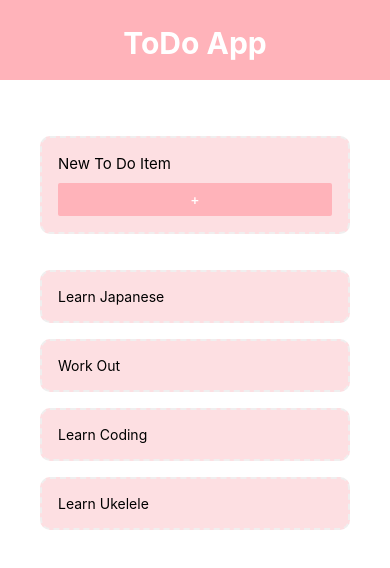
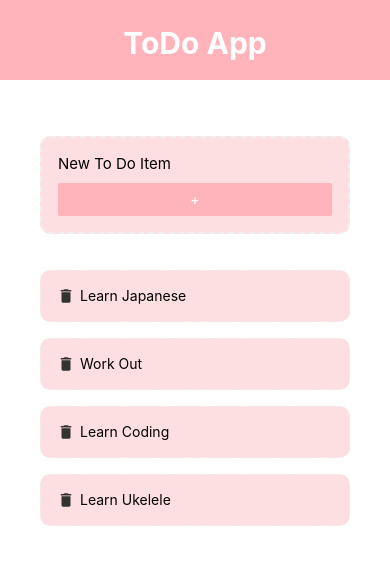
Before and after one commit to sherrynganguyen/React-Native-Learning, a React Native app: screen / in a window 390 px wide. Shown: the top 568 px of the page. Built offline with nearby package versions, Linux system fonts and the light colour scheme.

Commit message:
Added icon

```diff
--- a/App.js
+++ b/App.js
@@ -1,5 +1,5 @@
 import React, { useState } from 'react';
-import { StyleSheet, Text, View, FlatList, Alert } from 'react-native';
+import { StyleSheet, Text, View, FlatList, Alert, TouchableWithoutFeedback, Keyboard } from 'react-native';
 
 import Header from './components/header';
 import ToDoItem from './components/toDoItem';
@@ -42,6 +42,8 @@ export default function App() {
   };
 
   return (
+    // <FlexBox/>
+    <TouchableWithoutFeedback onPress={() => Keyboard.dismiss()}>
       <View style={styles.container}>
         <Header/>
         <View style={styles.content}>
@@ -56,6 +58,7 @@ export default function App() {
           </View>
         </View>
       </View>
+    </TouchableWithoutFeedback>
   );
 }
 
@@ -66,8 +69,10 @@ const styles = StyleSheet.create({
   },
   content: {
     padding: 40,
+    flex: 1
   },
   list: {
+    flex: 1,
     marginTop: 20,
   }
 });
--- a/components/toDoItem.js
+++ b/components/toDoItem.js
@@ -1,22 +1,32 @@
 import React from 'react';
 import { StyleSheet, View, Text, TouchableOpacity } from 'react-native';
 
-export default function TodoItem({ item, pressHandler }) {
+import { MaterialIcons } from '@expo/vector-icons';
+
+export default function ToDoItem({ item, pressHandler }) {
   return (
-    <TouchableOpacity style={styles.item} onPress={() => pressHandler(item.key)}>
-      <Text>{item.text}</Text>
+    <TouchableOpacity onPress={() => pressHandler(item.key)}>
+      <View style={styles.item}>
+        <MaterialIcons name='delete' size={18} color={'#333'}/>
+        <Text style={styles.itemText}>{item.text}</Text>
+      </View>
     </TouchableOpacity>
   )
 };
 
 const styles = StyleSheet.create({
   item: {
+    flexDirection: 'row',
     padding: 16,
     marginTop: 16,
     borderColor: '#efefef',
-    borderWidth: 2,
+    borderWidth: 1.5,
     borderStyle: 'dashed',
     borderRadius: 10,
     backgroundColor: "#fddfe2"
+  },
+  itemText: {
+    marginLeft: 5,
   }
+
 });
```
Lines whose indentation alone changed are shown as unchanged.
